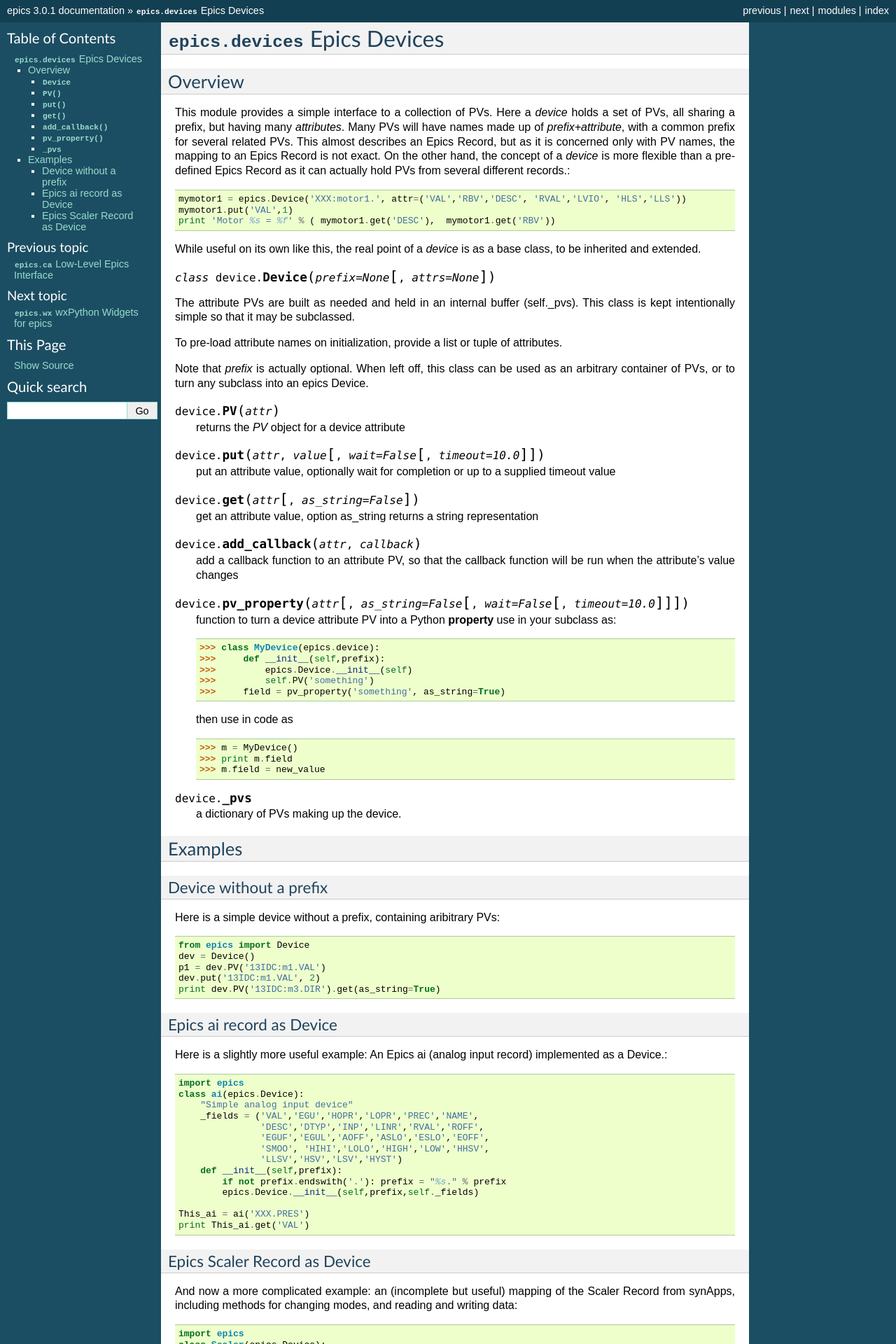
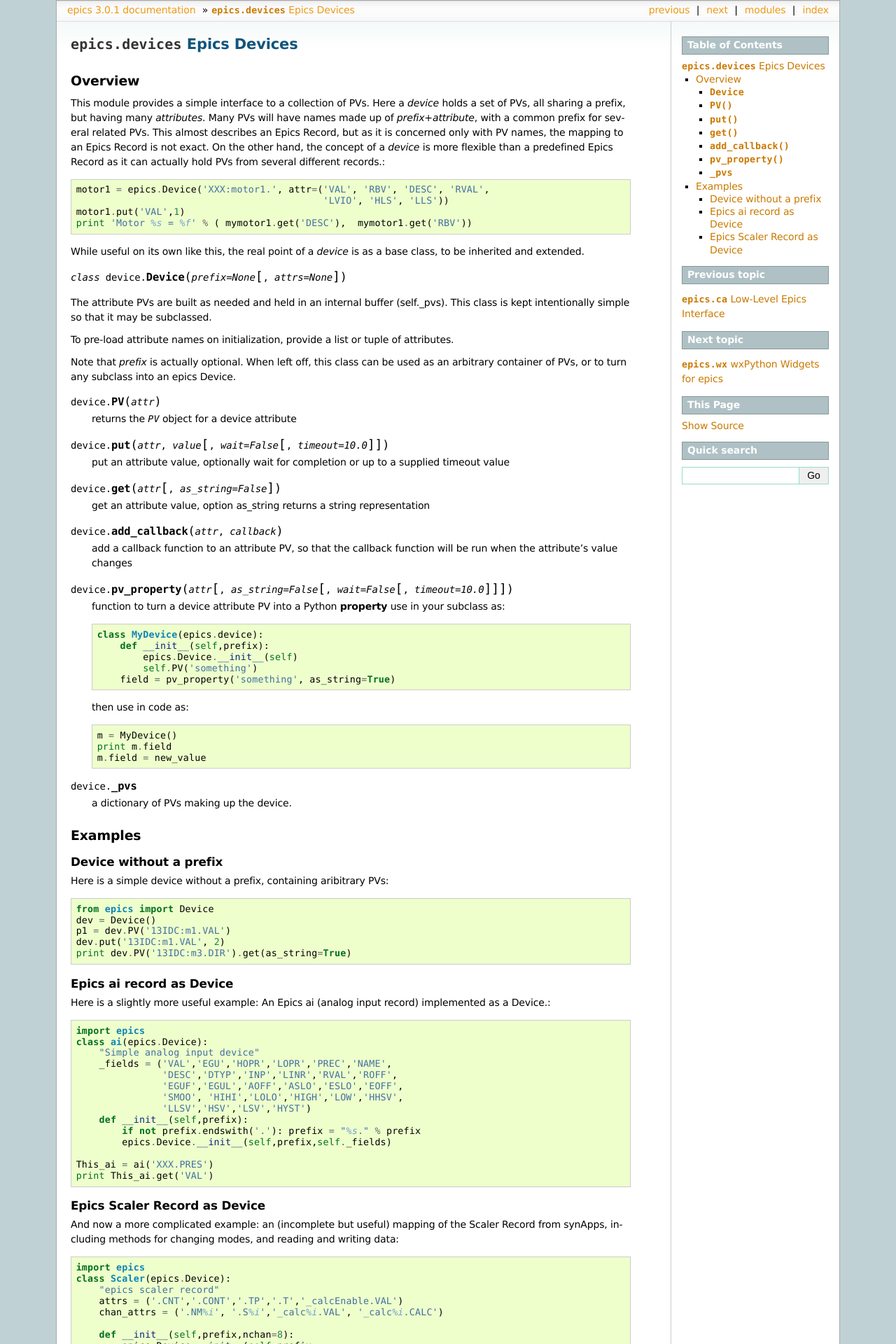
Before and after one commit to pyepics/pyepics, a Sphinx documentation site: the page built from doc/devices.rst, in a window 1280 px wide. Shown: the top 1920 px of the page at 70% size. Built offline with Sphinx 7.4.7, drawn with Linux system fonts in a browser that asks for light colours; formulas are drawn with MathJax 3.

Commit message:
git-svn-id: http://millenia.cars.aps.anl.gov/svn/pyepics3@101 ac7fc886-e22a-4fb8-a9e7-517b44086b78

```diff
--- a/doc/conf.py
+++ b/doc/conf.py
@@ -92,6 +92,7 @@ pygments_style = 'sphinx'
 # The theme to use for HTML and HTML Help pages.  Major themes that come with
 # Sphinx are currently 'default' and 'sphinxdoc'.
 html_theme = 'default'
+html_theme = 'sphinxdoc'
 
 # Theme options are theme-specific and customize the look and feel of a theme
 # further.  For a list of options available for each theme, see the
--- a/doc/devices.rst
+++ b/doc/devices.rst
@@ -17,14 +17,13 @@ Record is not exact.  On the other hand, the concept of a *device* is more
 flexible than a predefined Epics Record as it can actually hold PVs from
 several different records.::
 
-      mymotor1 = epics.Device('XXX:motor1.', attr=('VAL','RBV','DESC', 'RVAL','LVIO', 'HLS','LLS'))
-      mymotor1.put('VAL',1)
-      print 'Motor %s = %f' % ( mymotor1.get('DESC'),  mymotor1.get('RBV'))
+    motor1 = epics.Device('XXX:motor1.', attr=('VAL', 'RBV', 'DESC', 'RVAL',
+                                               'LVIO', 'HLS', 'LLS'))
+    motor1.put('VAL',1)
+    print 'Motor %s = %f' % ( mymotor1.get('DESC'),  mymotor1.get('RBV'))
 
 While useful on its own like this, the real point of a *device* is as a
 base class, to be inherited and extended.
-
-
 
 .. class:: Device(prefix=None[, attrs=None])
 
@@ -61,19 +60,19 @@ epics Device.
 .. function:: pv_property(attr[, as_string=False[,wait=False[,timeout=10.0]]])
 
    function to turn a device attribute PV into a Python **property**
-   use in your subclass as:
+   use in your subclass as::
 
-   >>> class MyDevice(epics.device):
-   >>>     def __init__(self,prefix):
-   >>>         epics.Device.__init__(self)
-   >>>         self.PV('something')
-   >>>     field = pv_property('something', as_string=True)
+       class MyDevice(epics.device):
+           def __init__(self,prefix):
+               epics.Device.__init__(self)
+               self.PV('something')
+           field = pv_property('something', as_string=True)
 
-   then use in code as
+   then use in code as::
 
-   >>> m = MyDevice()
-   >>> print m.field
-   >>> m.field = new_value
+       m = MyDevice()
+       print m.field
+       m.field = new_value
 
 .. data:: _pvs
 
```
Also changed, not shown: doc/ca.rst (+8 -7 lines).
